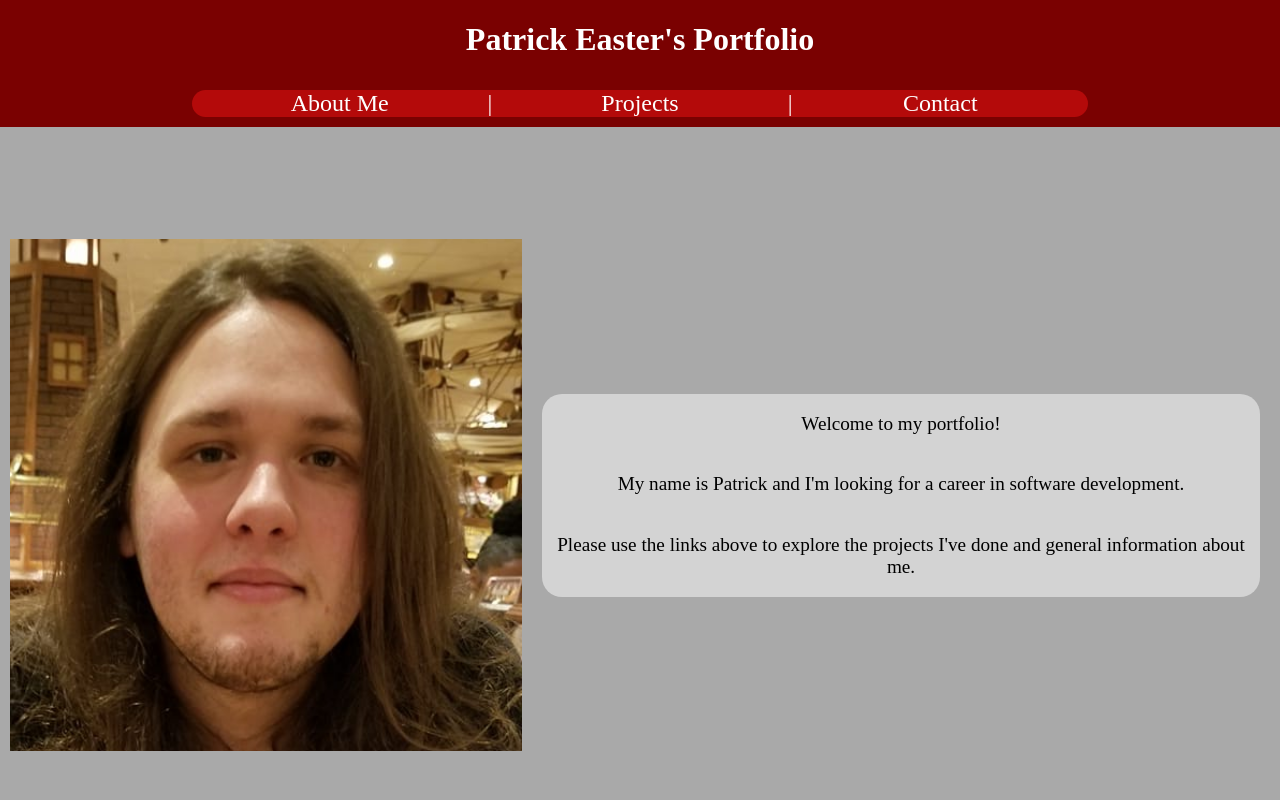
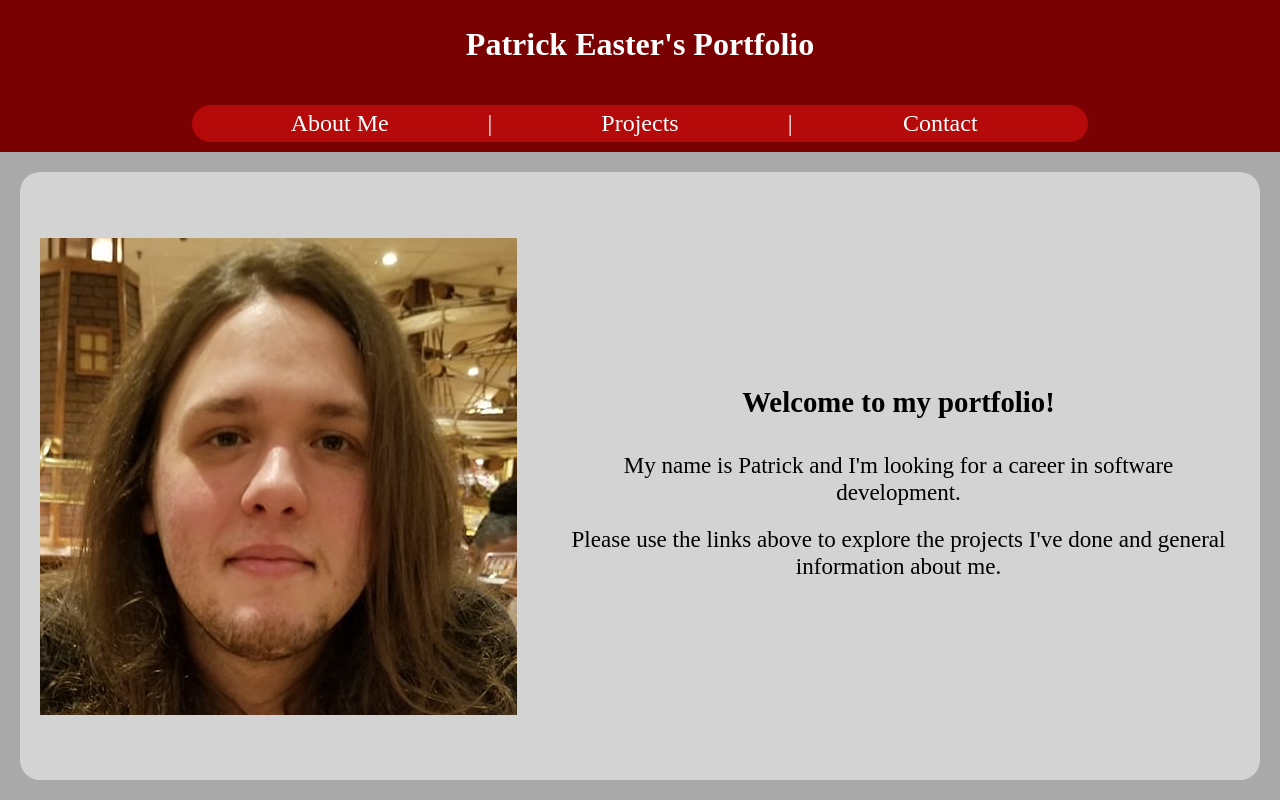
Before and after one commit to Epatri6/portfolio_redone, a React (Create React App) app: page / in a window 1280 px wide. Built offline with nearby package versions, Linux system fonts and the light colour scheme.

Commit message:
Reconfiguring flexbox

```diff
--- a/src/Components/Header/Header.css
+++ b/src/Components/Header/Header.css
@@ -9,9 +9,6 @@
     flex: 1;
     background: rgb(122, 1, 1);
     width: 100%;
-    -webkit-box-pack: space-evenly;
-        -ms-flex-pack: space-evenly;
-            justify-content: space-evenly;
 }
 
 .header h1 {
@@ -22,23 +19,19 @@
     text-decoration: none;
     color: white;
     text-align: center;
+    flex: 4;
+    margin: 5px;
 }
 
 .header nav {
-    width: 90%;
+    width: 95%;
     font-size: large;
     background: rgb(180, 10, 10);
     color: white;
     flex: 1;
-    -webkit-box-align: center;
-        -ms-flex-align: center;
-            align-items: center;
+    align-items: center;
     border-radius: 20px;
     margin: 10px;
-}
-
-nav a {
-    flex: 1;
 }
 
 .header a:hover {
--- a/src/Routes/LandingPage/LandingPage.css
+++ b/src/Routes/LandingPage/LandingPage.css
@@ -6,55 +6,56 @@
 */
 
 .landing {
-    display: -webkit-box;
-    display: -ms-flexbox;
-    flex: 5;
+    flex: 4;
     display: flex;
-    -webkit-box-orient: vertical;
-    -webkit-box-direction: normal;
-        -ms-flex-direction: column;
-            flex-direction: column;
-    -webkit-box-align: center;
-        -ms-flex-align: center;
-            align-items: center;
+    flex-direction: column;
+    justify-content: space-evenly;
+    align-items: center;
     text-align: center;
-    white-space: pre-wrap;
-    margin-top: 5%;
-    font-size: larger;
 }
 
 .landing img {
     flex: 1;
-    max-width: 90%;
+    max-width: 80%;
+    object-fit: contain;
+    margin: 20px;
+}
+
+.landing div {
+    flex: 1;
 }
 
 .landing .gray-box {
     flex: 1;
     justify-content: center;
+    text-align: center;
 }
 
 .landing p {
-    padding: 0px 10px 0px 10px;
+    margin: 10px;
 }
 
-@media (min-width: 800px) {
+@media (min-width: 700px) {
+    .landing p{
+        font-size: larger;
+    }
+}
+@media (min-width: 900px) {
+
     .landing {
-        display: -webkit-box;
-        display: -ms-flexbox;
-        display: flex;
-        -webkit-box-orient: horizontal;
-        -webkit-box-direction: normal;
-            -ms-flex-direction: row;
-                flex-direction: row;
-        width: 100%;
-        -webkit-box-pack: space-evenly;
-            -ms-flex-pack: space-evenly;
-                justify-content: space-evenly;
+        flex-direction: row;
+    }
+
+    .landing div {
+        flex: 2;
+        margin: 20px;
     }
 
     .landing img {
-        padding-left: 10px;
-        flex: 2;
-        max-width: 40%;
+        max-width: 50%;
+    }
+
+    .landing {
+        font-size: larger;
     }
 }
--- a/src/Routes/LandingPage/LandingPage.js
+++ b/src/Routes/LandingPage/LandingPage.js
@@ -6,10 +6,10 @@ export default class LandingPage extends React.Component {
 
     render() {
         return (
-            <div className='landing'>
+            <div className='landing gray-box'>
                 <img src={ProfilePicture} alt='patrick'/>
-                <div className='flex-col gray-box'>
-                    <p>Welcome to my portfolio!</p>
+                <div className='flex-col'>
+                    <h2>Welcome to my portfolio!</h2>
                     <p>My name is Patrick and I'm looking for a career in software development.</p>
                     <p>Please use the links above to explore the projects I've done and general information about me.</p>
                 </div>
--- a/src/index.css
+++ b/src/index.css
@@ -24,40 +24,22 @@ html, body, #root, .App {
 }
 
 .flex-col {
-  display: -webkit-box;
-  display: -ms-flexbox;
   display: flex;
-  -webkit-box-orient: vertical;
-  -webkit-box-direction: normal;
-      -ms-flex-direction: column;
   flex-direction: column;
-  -webkit-box-align: center;
-      -ms-flex-align: center;
   align-items: center;
 }
 
 .flex-row {
-  display: -webkit-box;
-  display: -ms-flexbox;
   display: flex;
-  -webkit-box-orient: horizontal;
-  -webkit-box-direction: normal;
-      -ms-flex-direction: row;
   flex-direction: row;
-  -webkit-box-pack: space-evenly;
-      -ms-flex-pack: space-evenly;
   justify-content: space-evenly;
 }
 
 .space-between {
-  -webkit-box-pack: justify;
-      -ms-flex-pack: justify;
   justify-content: space-between;
 }
 
 .space-evenly {
-  -webkit-box-pack: space-evenly;
-      -ms-flex-pack: space-evenly;
   justify-content: space-evenly;
 }
 
```
Lines whose indentation alone changed are shown as unchanged.
